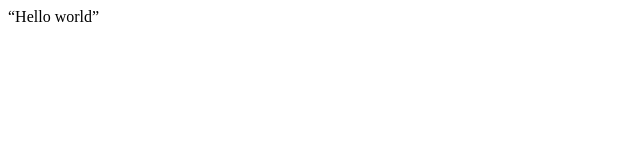
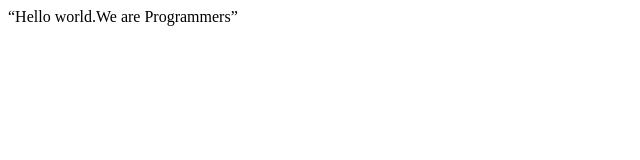
Before and after one commit to Eberechidi/Survey-Form-Project, a plain HTML site: page index.html in a window 1280 px wide. Shown: the whole page, without its empty margins (0-640 px from the left). Drawn offline with Linux system fonts and the light colour scheme.

Commit message:
second commit

```diff
--- a/index.html
+++ b/index.html
@@ -8,7 +8,7 @@
 </head>
 
 <body>
-    “Hello world”
+    “Hello world.We are Programmers”
     <script src="https://cdn.freecodecamp.org/testable-projects-fcc/v1/bundle.js"></script>
 
     <!--
```
